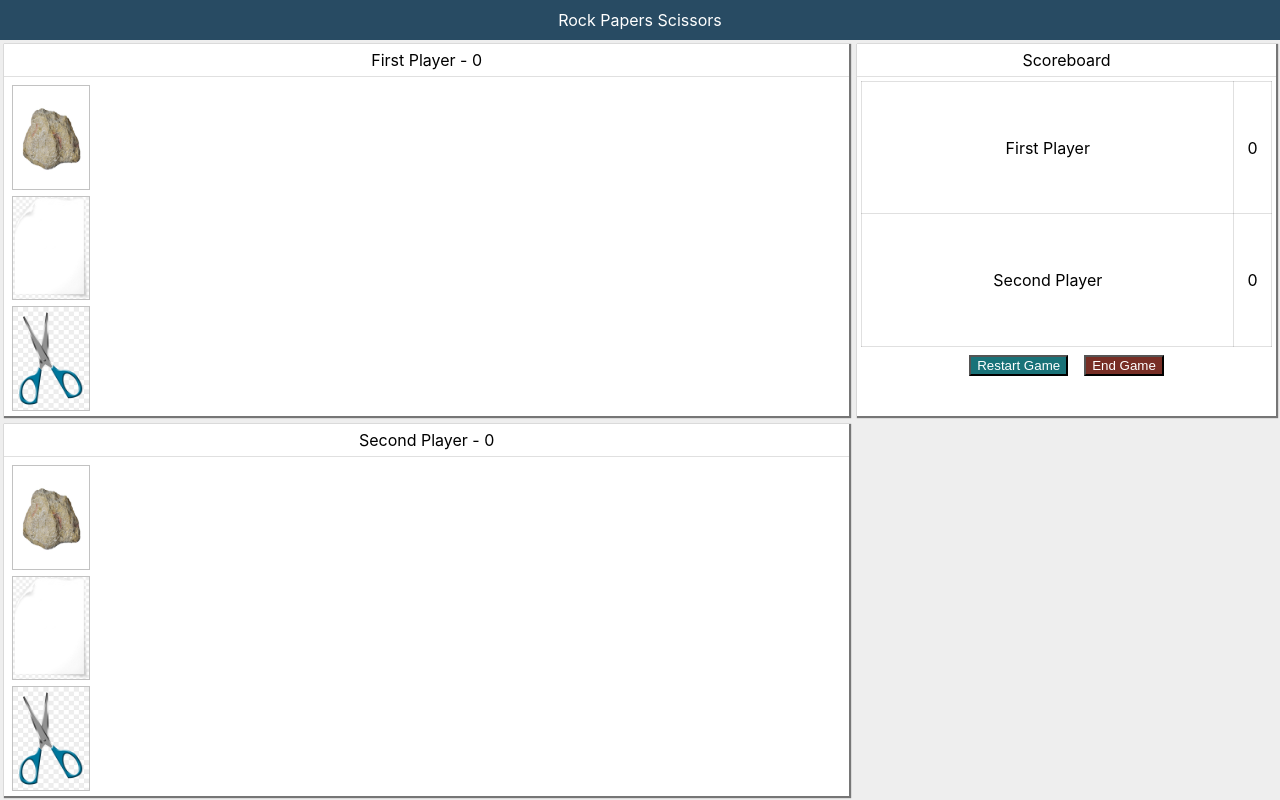
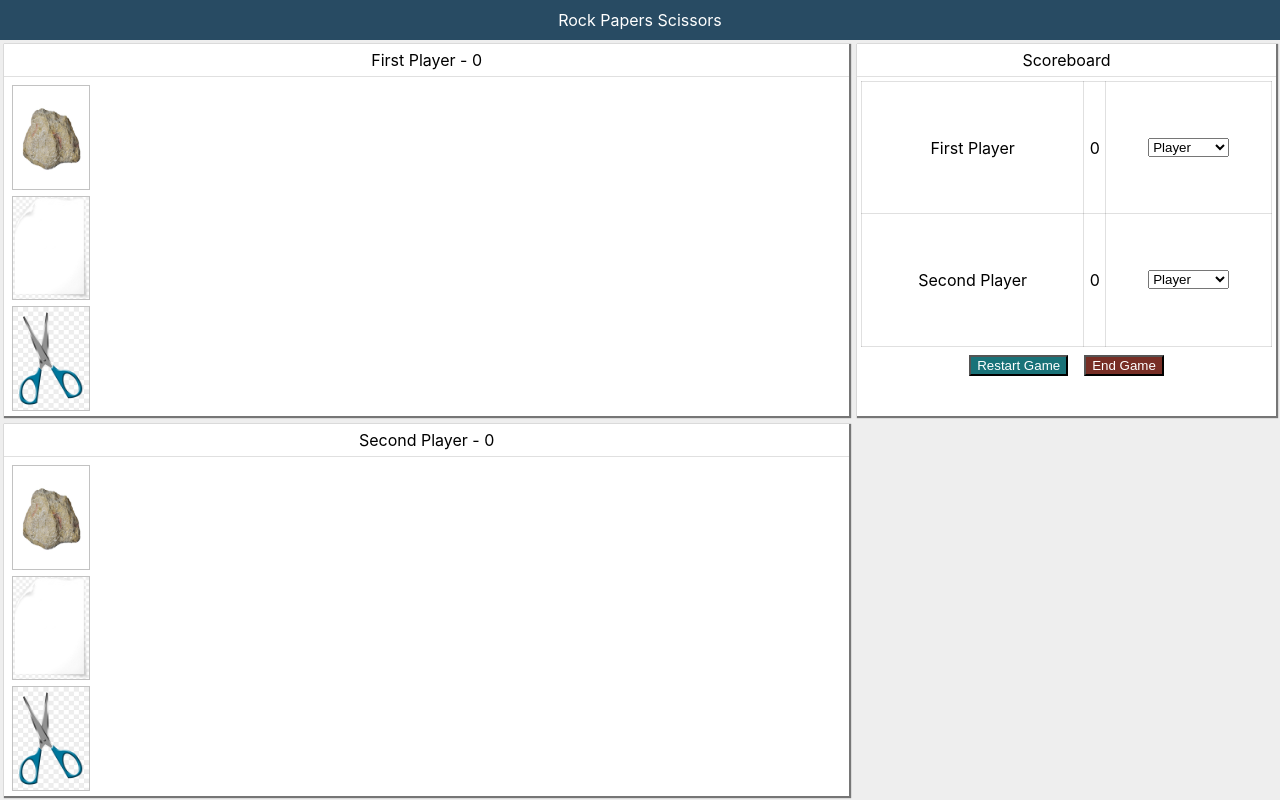
Before and after one commit to mridulmeh/type-matchup-maker, a React (Create React App) app: page / in a window 1280 px wide. Built offline with nearby package versions, Linux system fonts and the light colour scheme.

Commit message:
Allowed changing of players

```diff
--- a/public/index.html
+++ b/public/index.html
@@ -24,7 +24,7 @@
       work correctly both with client-side routing and a non-root public URL.
       Learn how to configure a non-root public URL by running `npm run build`.
     -->
-    <title>React App</title>
+    <title>Rock, Papers and Scissors</title>
   </head>
   <body>
     <noscript>You need to enable JavaScript to run this app.</noscript>
--- a/src/components/game-area/game-area.tsx
+++ b/src/components/game-area/game-area.tsx
@@ -1,13 +1,13 @@
 import React from "react";
 import { MatchupHandler } from "../../utils/matchupMaker";
-import { PlayerHandler } from "../../utils/player";
+import { Player, PlayerHandler } from "../../utils/player";
 import { Card, CardContent, CardHeader } from "../common/card";
 import "./game-area.css";
 import { GameAreaChoices } from "./game-choices";
 import { GameTurnChoices } from "./game-turn";
 
 export type GameAreaProps = {
-  playerHandler: PlayerHandler;
+  player: Player;
   matchupHandler: MatchupHandler;
   onChoiceSelect: (choice: string) => void;
   playerScore: number;
@@ -33,7 +33,7 @@ const selectChoiceRandomly = (numberOfChoices: number) => {
 
 export const GameArea: React.FC<GameAreaProps> = (props) => {
   const {
-    playerHandler,
+    player,
     matchupHandler,
     onChoiceSelect,
     playerScore,
@@ -43,7 +43,6 @@ export const GameArea: React.FC<GameAreaProps> = (props) => {
     isChoiceHidden,
   } = props;
 
-  const player = playerHandler.get();
   const isAutomatic = player.type === "computer";
   const choices = matchupHandler.getChoices();
 
--- a/src/components/game-board/game-board.tsx
+++ b/src/components/game-board/game-board.tsx
@@ -1,6 +1,6 @@
 import React from "react";
 import { MatchupHandler } from "../../utils/matchupMaker";
-import { playerMaker } from "../../utils/player";
+import { playerMaker, PlayerType } from "../../utils/player";
 import { ScoreBoardHandler } from "../../utils/scoreKeeper";
 import { storeScore } from "../../utils/storage";
 import { GameArea } from "../game-area";
@@ -19,6 +19,10 @@ export const GameBoard: React.FC<GameBoardProps> = (props) => {
   const { scoreBoardHandler, matchupHandler } = props;
   const playerAHandler = playerMaker(0, "First Player");
   const playerBHandler = playerMaker(1, "Second Player");
+
+  const [playerA, setPlayerA] = React.useState(playerAHandler.get());
+  const [playerB, setPlayerB] = React.useState(playerBHandler.get());
+
   const [currentTurnChoices, setCurrentTurnChoices] = React.useState<string[]>(
     []
   );
@@ -32,24 +36,37 @@ export const GameBoard: React.FC<GameBoardProps> = (props) => {
       scoreBoardHandler.playTurn(currentTurnChoices[0], currentTurnChoices[1]);
       setScore(scoreBoardHandler.getScore());
       setGameStatus(scoreBoardHandler.getGameStatus());
-      storeScore(scoreBoardHandler)
+      storeScore(scoreBoardHandler);
       setTimeout(() => {
         setCurrentTurnChoices([]);
       }, 1000);
     }
   }, [currentTurnChoices]);
 
+  const changePlayerAType = (type: PlayerType) => {
+    setPlayerA({ ...playerA, type });
+  };
+  const changePlayerBType = (type: PlayerType) => {
+    setPlayerB({ ...playerB, type });
+  };
+
   const endGame = (scoreBoardHandler: ScoreBoardHandler) => {
     scoreBoardHandler.setGameStatus("end");
     setGameStatus(scoreBoardHandler.getGameStatus());
-    storeScore(scoreBoardHandler)
+    storeScore(scoreBoardHandler);
   };
+
   const restartGame = (scoreBoardHandler: ScoreBoardHandler) => {
     scoreBoardHandler.setGameStatus("running");
     setGameStatus(scoreBoardHandler.getGameStatus());
     setScore([0, 0]);
     scoreBoardHandler.setScore([0, 0]);
-    storeScore(scoreBoardHandler)
+    storeScore(scoreBoardHandler);
+  };
+
+  const changePlayerType = (index: number, type: PlayerType) => {
+    index === 0 ? changePlayerAType(type) : changePlayerBType(type);
+    restartGame(scoreBoardHandler)
   };
 
   return (
@@ -59,7 +76,7 @@ export const GameBoard: React.FC<GameBoardProps> = (props) => {
         <GameArea
           key={"first-player"}
           gameStatus={gameStatus}
-          playerHandler={playerAHandler}
+          player={playerA}
           matchupHandler={matchupHandler}
           selectedChoice={currentTurnChoices[0]}
           isChoiceHidden={
@@ -72,15 +89,16 @@ export const GameBoard: React.FC<GameBoardProps> = (props) => {
           opponentScore={score[1]}
         />
         <ScoreBoard
-          players={[playerAHandler.get().name, playerBHandler.get().name]}
+          players={[playerA, playerB]}
           score={score}
           endGame={() => endGame(scoreBoardHandler)}
           restartGame={() => restartGame(scoreBoardHandler)}
+          onTypeChange={changePlayerType}
         />
         <GameArea
           key={"second-player"}
           gameStatus={gameStatus}
-          playerHandler={playerBHandler}
+          player={playerB}
           matchupHandler={matchupHandler}
           isChoiceHidden={
             !(currentTurnChoices[0]?.length && currentTurnChoices[1]?.length)
--- a/src/components/rock-paper-scissors/rock-paper-scissors.tsx
+++ b/src/components/rock-paper-scissors/rock-paper-scissors.tsx
@@ -1,13 +1,10 @@
 import React from "react";
-import { ScoreBoardHandler } from "../../utils/scoreKeeper";
 import { getScoreFromStore } from "../../utils/storage";
 import { GameBoard } from "../game-board";
 import { createRockPaperScissorsGame } from "./gameCreator";
-// console.log()
 
 export const RockPaperScissors: React.FC = () => {
   const { scoreBoardHandler, matchupHandler } = createRockPaperScissorsGame(getScoreFromStore())
-
   return (
     <GameBoard
       matchupHandler={matchupHandler}
--- a/src/components/score-board/score-board.tsx
+++ b/src/components/score-board/score-board.tsx
@@ -2,22 +2,38 @@ import React from "react";
 import { Card, CardContent, CardHeader } from "../common/card";
 import "./score-board.css";
 import "../common.css";
+import { Player, playerMap, PlayerType } from "../../utils/player";
 
 type ScoreTableProps = {
-  players: string[];
+  players: Player[];
   score: number[];
+  onTypeChange: (index: number, value: PlayerType) => void;
 };
 
-export const ScoreTable: React.FC<ScoreTableProps> = ({ players, score }) => {
+export const ScoreTable: React.FC<ScoreTableProps> = ({
+  players,
+  score,
+  onTypeChange,
+}) => {
   return (
     <table className="scoreBoardTable">
       <tbody>
         {players.map((player, i) => {
           return (
             <tr>
-              {[player, score[i]].map((value) => {
+              {[player.name, score[i]].map((value) => {
                 return <td className="">{value}</td>;
               })}
+              <td>
+                <select
+                  value={player.type}
+                  onChange={(e) => onTypeChange(i, e.target.value as PlayerType)}
+                >
+                  {Object.keys(playerMap).map((option) => {
+                    return <option value={option}>{playerMap[option]}</option>;
+                  })}
+                </select>
+              </td>
             </tr>
           );
         })}
@@ -31,7 +47,10 @@ export type GameOptionsProps = {
   restartGame: () => void;
 };
 
-export const GameOptions: React.FC<GameOptionsProps> = ({ endGame, restartGame }) => {
+export const GameOptions: React.FC<GameOptionsProps> = ({
+  endGame,
+  restartGame,
+}) => {
   return (
     <div className="gameOptions centered-display">
       <button className="optionButton restart" onClick={() => restartGame()}>
@@ -45,10 +64,11 @@ export const GameOptions: React.FC<GameOptionsProps> = ({ endGame, restartGame }
 };
 
 type ScoreBoardProps = {
-  players: string[];
+  players: Player[];
   score: number[];
   endGame: () => void;
   restartGame: () => void;
+  onTypeChange: (index: number, value: PlayerType) => void;
 };
 
 export const ScoreBoard: React.FC<ScoreBoardProps> = ({
@@ -56,13 +76,18 @@ export const ScoreBoard: React.FC<ScoreBoardProps> = ({
   score,
   endGame,
   restartGame,
+  onTypeChange,
 }) => {
   return (
     <div className="scoreBoardContainer">
       <Card>
         <CardHeader>Scoreboard</CardHeader>
         <CardContent>
-          <ScoreTable players={players} score={score}></ScoreTable>
+          <ScoreTable
+            players={players}
+            score={score}
+            onTypeChange={onTypeChange}
+          ></ScoreTable>
           <GameOptions
             endGame={endGame}
             restartGame={restartGame}
--- a/src/utils/player.ts
+++ b/src/utils/player.ts
@@ -1,17 +1,24 @@
+export type PlayerType = "computer" | "user";
+
 export type Player = {
   name: string;
   index: 0 | 1;
-  type: "computer" | "user";
+  type: PlayerType
 };
 
 export type PlayerHandler = {
   get: () => Player;
 };
 
+export const playerMap: {[key in string]: string} = {
+  user: 'Player',
+  computer: 'Computer'
+}
+
 export const playerMaker = (
   index: 0 | 1,
   name: string,
-  type: "computer" | "user" = "user"
+  type: PlayerType = "user"
 ): PlayerHandler => {
   const player: Player = {
     name,
```
Also changed, not shown: 1 other file (tests, documents, lock files or other folders).
